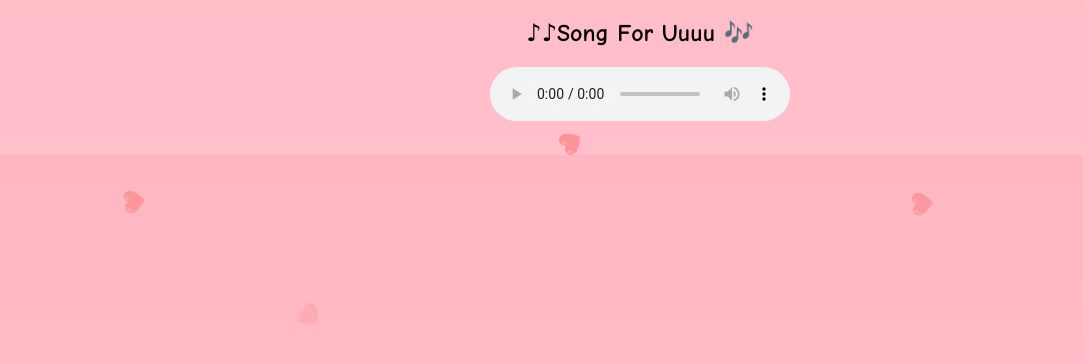
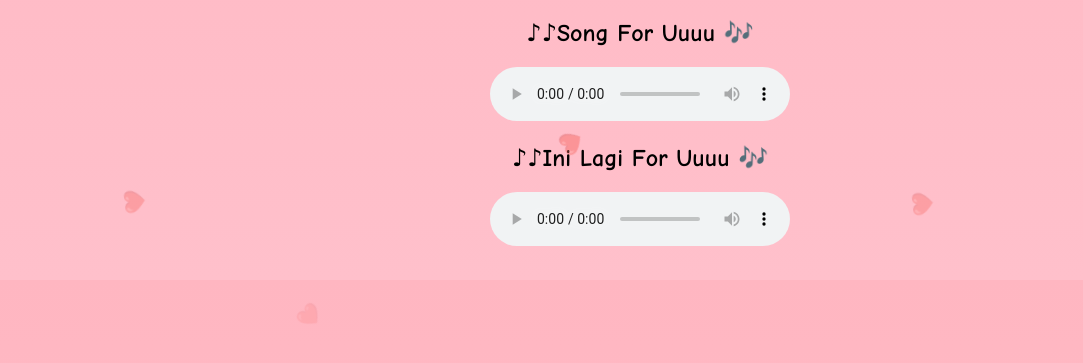
Before and after one commit to IamQinnn/mylove, a plain HTML site: page index.html in a window 1280 px wide. Both pictures are taken after a click on the link "🎵 Music For U". Shown: the part 385-748 px from the top of the page, without its empty margins (0-1083 px from the left). Drawn offline with Linux system fonts and the light colour scheme.

Commit message:
Update index.html

```diff
--- a/index.html
+++ b/index.html
@@ -35,9 +35,10 @@ karena kamu adalah alasan terindah di setiap langkahku. 💕💕</p>
       <h2>♪♪Song For Uuuu 🎶</h2>
       <audio controls autoplay loop>
         <source src="musik/musik1.mp3" type="audio/mp3">
+          </audio>
+        <h2>♪♪Ini Lagi For Uuuu 🎶</h2>
          <audio controls autoplay loop>
         <source src="musik/musik2.mp3" type="audio/mp3">
-      </audio>
       </audio>
     </div>
 
```
